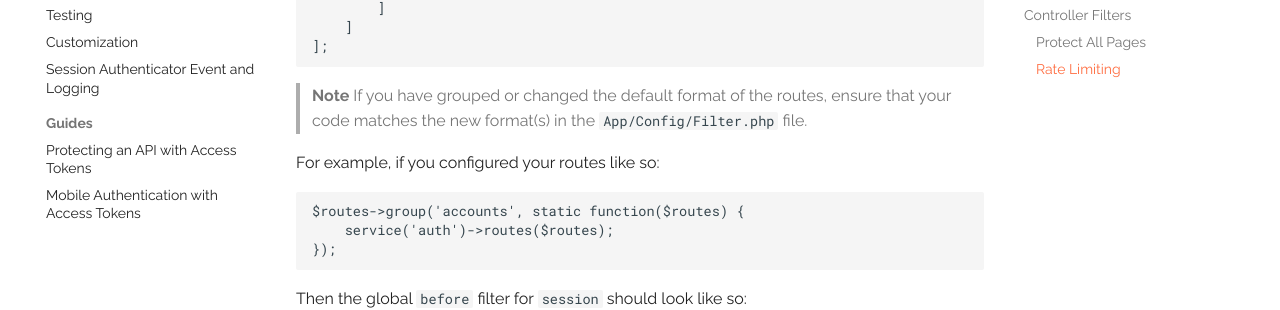
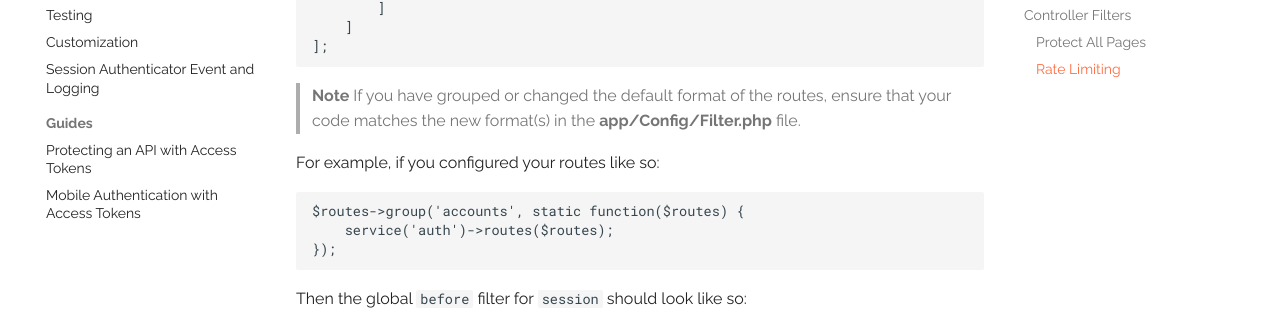
Before and after one commit to codeigniter4/shield, an MkDocs documentation site: the page built from docs/install.md, in a window 1280 px wide and 900 px high, scrolled down 5327 px. Shown: the part 308-618 px from the top of the window. Built offline with MkDocs 1.6.1 and Material for MkDocs 9.7.7, drawn with Linux system fonts in a browser that asks for light colours; comment, search, counter and statistics services are not loaded; a style sheet for code colours, icons or effects is not loaded.

Commit message:
docs: make file paths bold

````diff
--- a/docs/install.md
+++ b/docs/install.md
@@ -73,7 +73,7 @@ Require it with an explicit version constraint allowing its desired stability.
     php spark shield:setup
     ```
 
-2. Configure `app/Config/Email.php` to allow Shield to send emails with the [Email Class](https://codeigniter.com/user_guide/libraries/email.html).
+2. Configure **app/Config/Email.php** to allow Shield to send emails with the [Email Class](https://codeigniter.com/user_guide/libraries/email.html).
 
     ```php
     <?php
@@ -134,7 +134,7 @@ your project.
 
     This requires that all of your controllers extend the `BaseController`, but that's a good practice anyway.
 
-3. **Routes Setup** The default auth routes can be setup with a single call in `app/Config/Routes.php`:
+3. **Routes Setup** The default auth routes can be setup with a single call in **app/Config/Routes.php**:
 
     ```php
     service('auth')->routes($routes);
@@ -159,7 +159,7 @@ your project.
 
     1. Use InnoDB, not MyISAM.
 
-6. Configure `app/Config/Email.php` to allow Shield to send emails.
+6. Configure **app/Config/Email.php** to allow Shield to send emails.
 
     ```php
     <?php
@@ -213,7 +213,7 @@ These can be used in any of the [normal filter config settings](https://codeigni
 
 ### Protect All Pages
 
-If you want to limit all routes (e.g. `localhost:8080/admin`, `localhost:8080/panel` and ...), you need to add the following code in the `app/Config/Filters.php` file.
+If you want to limit all routes (e.g. `localhost:8080/admin`, `localhost:8080/panel` and ...), you need to add the following code in the **app/Config/Filters.php** file.
 
 ```php
 public $globals = [
@@ -241,7 +241,7 @@ public $filters = [
 ];
 ```
 
-> **Note** If you have grouped or changed the default format of the routes, ensure that your code matches the new format(s) in the `App/Config/Filter.php` file.
+> **Note** If you have grouped or changed the default format of the routes, ensure that your code matches the new format(s) in the **app/Config/Filter.php** file.
 
 For example, if you configured your routes like so:
 
````
